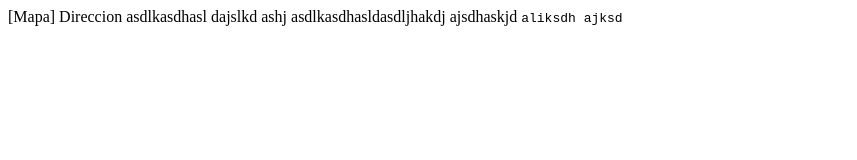
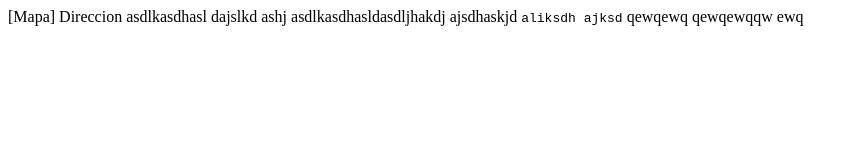
Before and after one commit to jeshc/isgit, a plain HTML site: page comollegar.html in a window 1280 px wide. Shown: the whole page, without its empty margins (0-857 px from the left). Drawn offline with Linux system fonts and the light colour scheme.

Commit message:
mosadiasd sada

```diff
--- a/comollegar.html
+++ b/comollegar.html
@@ -9,5 +9,8 @@
     Direccion
     asdlkasdhasl dajslkd ashj asdlkasdhasldasdljhakdj
     ajsdhaskjd <samp>aliksdh ajksd</samp>
+    qewqewq
+    qewqewqqw
+    ewq
   </body>
 </html>
```
